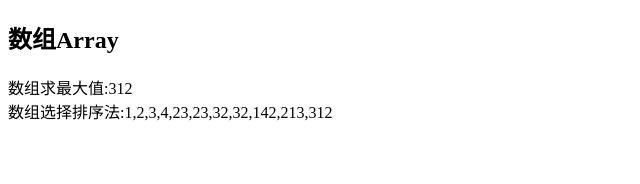
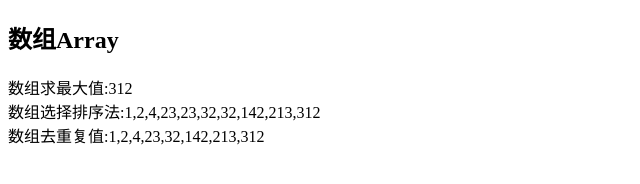
Before and after one commit to fadfadfsaf/js-, a plain HTML site: page 1封装数组方法.html in a window 1280 px wide. Shown: the whole page, without its empty margins (0-640 px from the left). Drawn offline with Linux system fonts and the light colour scheme.

Commit message:
封装方法

```diff
--- a/1封装数组方法.html
+++ b/1封装数组方法.html
@@ -35,11 +35,23 @@
                     }
                 }
             }
-            document.write("数组选择排序法:" + arr.toString());
+            document.write("数组选择排序法:" + arr.toString() + "<br>");
         }
-        var a = [1, 23, 4, 3, 2, 142, 213, 312, 32, 23, 32];
+
+        // 封装去重复值
+        function newa(arr) {
+            var newarr = [];
+            for (var i = 0; i < arr.length; i++) {
+                if (newarr.indexOf(arr[i]) == -1) {
+                    newarr.push(arr[i]);
+                }
+            }
+            document.write("数组去重复值:" + newarr);
+        }
+        var a = [1,23,4,2,142,213,312,32,23,32];
         arrmax(a);
         array(a);
+        newa(a)
     </script>
 </body>
 
```
